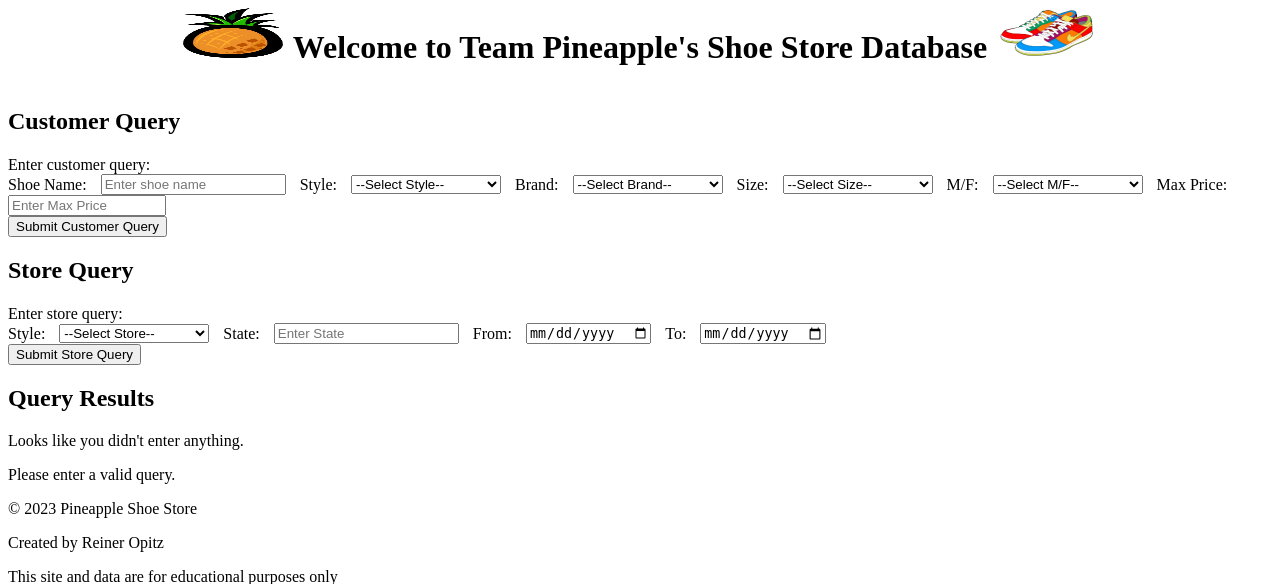
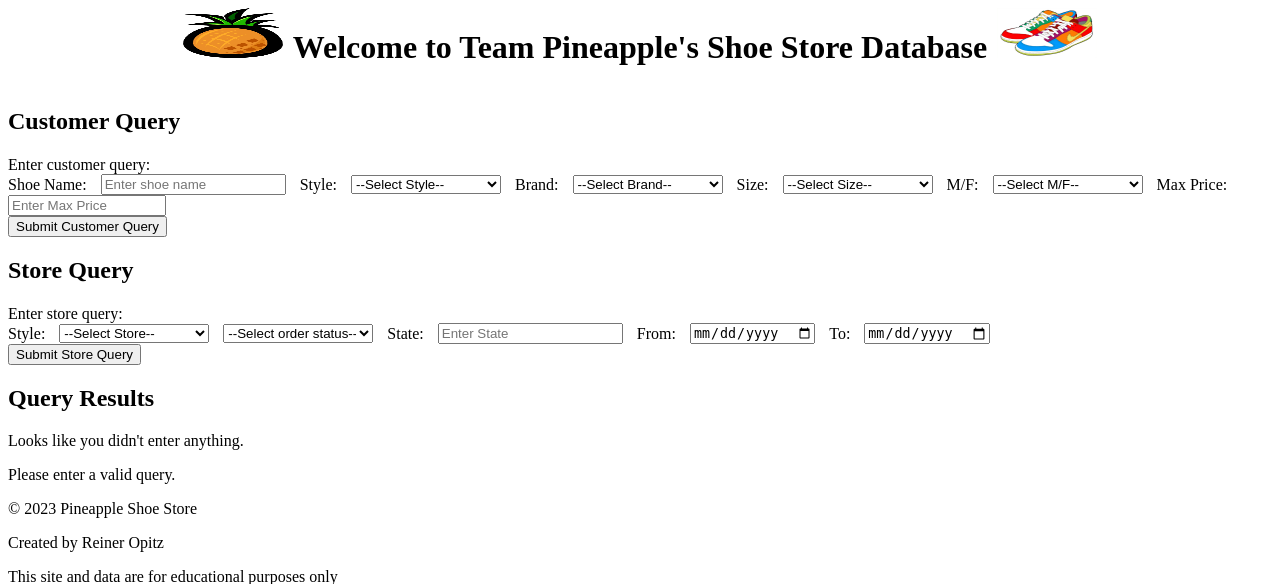
Before and after one commit to reinerism/475Ashoestore, a Flask app: page / in a window 1280 px wide. Shown: the top 584 px of the page. Run offline with Flask 2, Linux system fonts and the light colour scheme.

Commit message:
using name instead of id

```diff
--- a/main.py
+++ b/main.py
@@ -127,8 +127,9 @@ def main():
         # if the store query is used demonstrating more functionality
         elif query_user == 'store':
             #grabbing input from HTML
-            store_id = request.form.get('store_name')
+            store_name = request.form.get('store_name')
             ship_state = request.form.get('state')
+            order_status =request.form.get('order_status')
             from_date = request.form.get('from_date')
             to_date = request.form.get('to_date')
             # creating the interesting query
@@ -136,8 +137,13 @@ def main():
                 FROM ORDERS \
                 INNER JOIN SHOE_STORE ON ORDERS.Store_id = SHOE_STORE.Store_id \
                 WHERE 1 = 1 "
-            if store_id:
-                query += f" AND SHOE_STORE.Store_id = '{store_id}'"
+            if store_name:
+                query += f" AND SHOE_STORE.Store_name = '{store_name}'"
+            else:
+                query += " AND 1=1"
+
+            if order_status:
+                query += f" AND ORDER.Order_status = '{order_status}'"
             else:
                 query += " AND 1=1"
             """if ship_state:
--- a/templates/home.html
+++ b/templates/home.html
@@ -124,10 +124,17 @@
                 <label for="store_name">Style:</label>
                 <select name="store_name" id="store_name">
                     <option value="">--Select Store--</option>
-                    <option value="129723868">Banana Shoes</option>
-                    <option value="294725826">Blueberry Shoes</option>
-                    <option value="456384876">Pineapples Shoes</option>
-                    <option value="974324876">Oranges Shoes</option>
+                    <option value="Banana Shoes">Banana Shoes</option>
+                    <option value="Blueberry Shoes">Blueberry Shoes</option>
+                    <option value="Pineapples Shoes">Pineapples Shoes</option>
+                    <option value="Oranges Shoes">Oranges Shoes</option>
+                </select>
+
+                <select name="order_status" id="order_status">
+                    <option value="">--Select order status--</option>
+                    <option value="Still Shopping">Still Shopping</option>
+                    <option value="Checking ou">Checking out</option>
+                    <option value="Complete">Complete</option>
                 </select>
                 <!--added a state input so you can pick which state items were shipped-->
                 <label for="state">State:</label>
```
